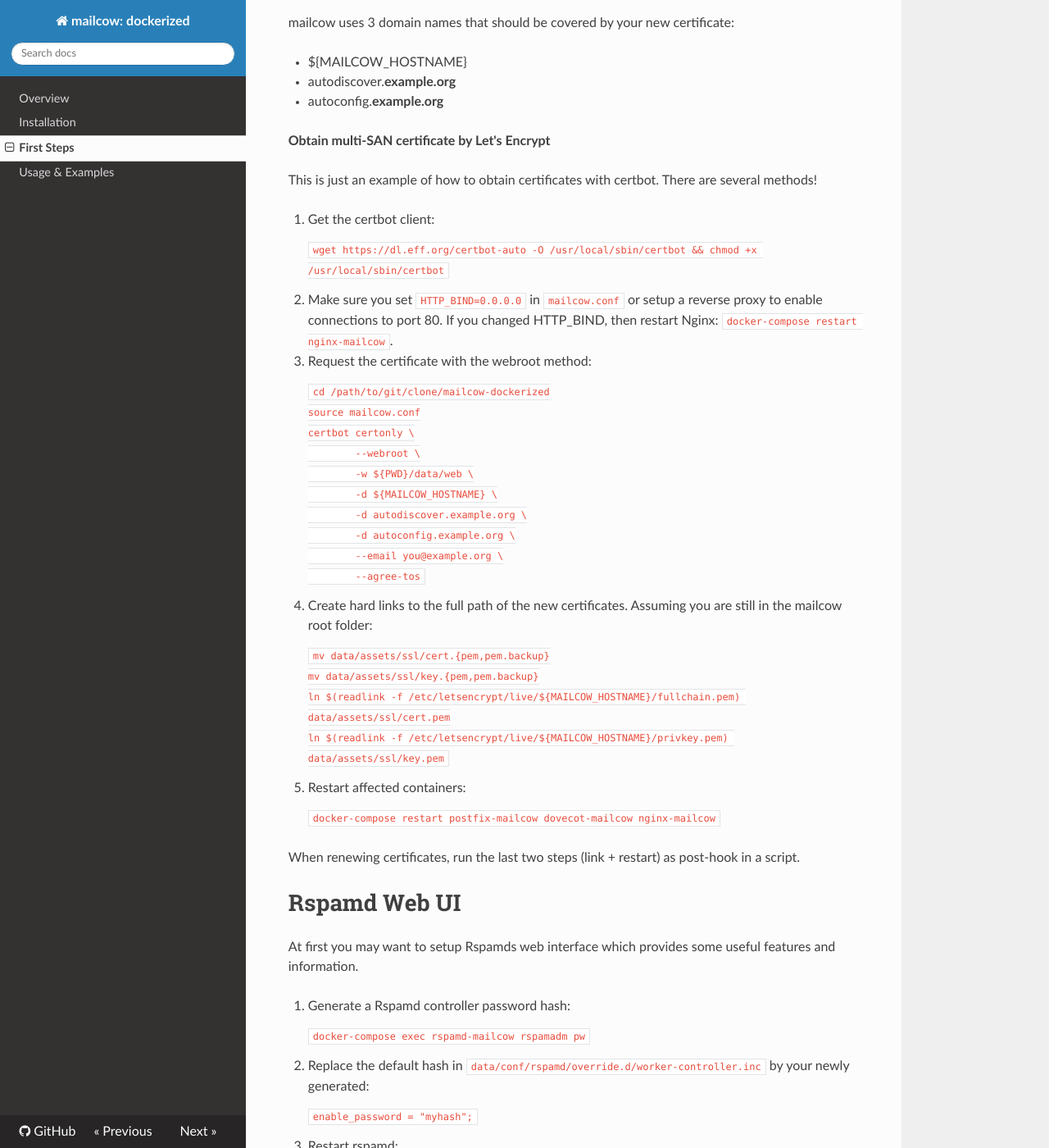
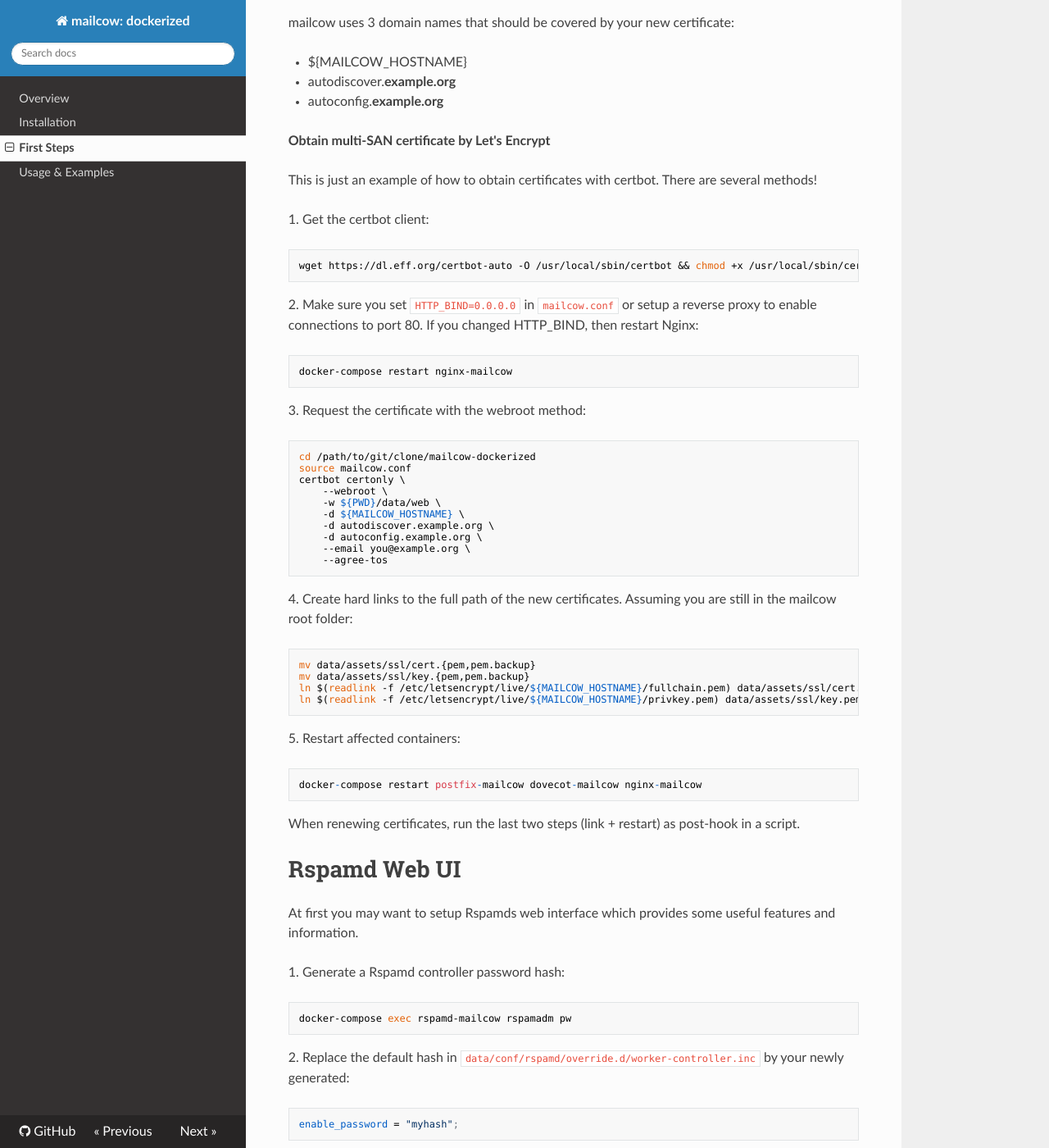
Before and after one commit to Imtiajrex/mailcow-dockerized, an MkDocs documentation site: the page built from docs/first_steps.md, in a window 1280 px wide and 1400 px high, scrolled down 217 px. Shown: the whole window at 82% size. Built offline with MkDocs 1.6.1, drawn with Linux system fonts in a browser that asks for light colours; nearby versions of some CDN libraries; old or Windows-style settings are respelled for this version of MkDocs; some of the changed text lies outside the part shown.

Commit message:
Fix docs

````diff
--- a/docs/first_steps.md
+++ b/docs/first_steps.md
@@ -12,66 +12,62 @@
 
 This is just an example of how to obtain certificates with certbot. There are several methods!
 
-1. Get the certbot client:
+1\. Get the certbot client:
+```
+wget https://dl.eff.org/certbot-auto -O /usr/local/sbin/certbot && chmod +x /usr/local/sbin/certbot
+```
 
-    ```
-    wget https://dl.eff.org/certbot-auto -O /usr/local/sbin/certbot && chmod +x /usr/local/sbin/certbot
-    ```
+2\. Make sure you set `HTTP_BIND=0.0.0.0` in `mailcow.conf` or setup a reverse proxy to enable connections to port 80. If you changed HTTP_BIND, then restart Nginx:
+```
+docker-compose restart nginx-mailcow
+```
 
-2. Make sure you set `HTTP_BIND=0.0.0.0` in `mailcow.conf` or setup a reverse proxy to enable connections to port 80. If you changed HTTP_BIND, then restart Nginx: `docker-compose restart nginx-mailcow`.
+3\. Request the certificate with the webroot method:
+```
+cd /path/to/git/clone/mailcow-dockerized
+source mailcow.conf
+certbot certonly \
+    --webroot \
+    -w ${PWD}/data/web \
+    -d ${MAILCOW_HOSTNAME} \
+    -d autodiscover.example.org \
+    -d autoconfig.example.org \
+    --email you@example.org \
+    --agree-tos
+```
 
-3. Request the certificate with the webroot method:
+4\. Create hard links to the full path of the new certificates. Assuming you are still in the mailcow root folder:
+```
+mv data/assets/ssl/cert.{pem,pem.backup}
+mv data/assets/ssl/key.{pem,pem.backup}
+ln $(readlink -f /etc/letsencrypt/live/${MAILCOW_HOSTNAME}/fullchain.pem) data/assets/ssl/cert.pem
+ln $(readlink -f /etc/letsencrypt/live/${MAILCOW_HOSTNAME}/privkey.pem) data/assets/ssl/key.pem
+```
 
-    ```
-    cd /path/to/git/clone/mailcow-dockerized
-    source mailcow.conf
-    certbot certonly \
-            --webroot \
-            -w ${PWD}/data/web \
-            -d ${MAILCOW_HOSTNAME} \
-            -d autodiscover.example.org \
-            -d autoconfig.example.org \
-            --email you@example.org \
-            --agree-tos
-    ```
-
-4. Create hard links to the full path of the new certificates. Assuming you are still in the mailcow root folder:
-
-    ```
-    mv data/assets/ssl/cert.{pem,pem.backup}
-    mv data/assets/ssl/key.{pem,pem.backup}
-    ln $(readlink -f /etc/letsencrypt/live/${MAILCOW_HOSTNAME}/fullchain.pem) data/assets/ssl/cert.pem
-    ln $(readlink -f /etc/letsencrypt/live/${MAILCOW_HOSTNAME}/privkey.pem) data/assets/ssl/key.pem
-    ```
-
-5. Restart affected containers:
-
-    ```
-    docker-compose restart postfix-mailcow dovecot-mailcow nginx-mailcow
-    ```
+5\. Restart affected containers:
+```
+docker-compose restart postfix-mailcow dovecot-mailcow nginx-mailcow
+```
 
 When renewing certificates, run the last two steps (link + restart) as post-hook in a script.
 
 # Rspamd Web UI
 At first you may want to setup Rspamds web interface which provides some useful features and information.
 
-1. Generate a Rspamd controller password hash:
+1\. Generate a Rspamd controller password hash:
+```
+docker-compose exec rspamd-mailcow rspamadm pw
+```
 
-    ```
-    docker-compose exec rspamd-mailcow rspamadm pw
-    ```
+2\. Replace the default hash in `data/conf/rspamd/override.d/worker-controller.inc` by your newly generated:
+```
+enable_password = "myhash";
+```
 
-2. Replace the default hash in `data/conf/rspamd/override.d/worker-controller.inc` by your newly generated:
-
-    ```
-    enable_password = "myhash";
-    ```
-
-3. Restart rspamd:
-
-    ```
-    docker-compose restart rspamd-mailcow
-    ```
+3\. Restart rspamd:
+```
+docker-compose restart rspamd-mailcow
+```
 
 Open https://${MAILCOW_HOSTNAME}/rspamd in a browser and login!
 
@@ -80,60 +76,58 @@
 You don't need to change the Nginx site that comes with mailcow: dockerized.
 mailcow: dockerized trusts the default gateway IP 172.22.1.1 as proxy. This is very important to control access to Rspamd's web UI.
 
-1. Make sure you change HTTP_BIND and HTTPS_BIND in `mailcow.conf` to a local address and set the ports accordingly, for example:
+1\. Make sure you change HTTP_BIND and HTTPS_BIND in `mailcow.conf` to a local address and set the ports accordingly, for example:
+```
+HTTP_BIND=127.0.0.1
+HTTP_PORT=8080
+HTTPS_PORT=127.0.0.1
+HTTPS_PORT=8443
+```
 
-    ```
-    HTTP_BIND=127.0.0.1
-    HTTP_PORT=8080
-    HTTPS_PORT=127.0.0.1
-    HTTPS_PORT=8443
-    ```
+Recreate affected containers by running `docker-compose up -d`.
 
-    Recreate affected containers by running `docker-compose up -d`.
+2\. Configure your local webserver as reverse proxy:
+**Apache 2.4**
+```
+<VirtualHost *:443>
+    ServerName mail.example.org
+    ServerAlias autodiscover.example.org
+    ServerAlias autoconfig.example.org
 
-2. Configure your local webserver as reverse proxy:
+    [...]
+    # You should proxy to a plain HTTP session to offload SSL processing
+    ProxyPass / http://127.0.0.1:8080
+    ProxyPassReverse / http://127.0.0.1:8080
+    ProxyPreserveHost On
+    your-ssl-configuration-here
+    [...]
 
-    **Apache 2.4**
-    ```
-    <VirtualHost *:443>
-        ServerName mail.example.org
-        ServerAlias autodiscover.example.org
-        ServerAlias autoconfig.example.org
+    # If you plan to proxy to a HTTPS host:
+    #SSLProxyEngine On
 
-        [...]
-        # You should proxy to a plain HTTP session to offload SSL processing
-        ProxyPass / http://127.0.0.1:8080
-        ProxyPassReverse / http://127.0.0.1:8080
-        ProxyPreserveHost On
-        your-ssl-configuration-here
-        [...]
+    # If you plan to proxy to an untrusted HTTPS host:
+    #SSLProxyVerify none
+    #SSLProxyCheckPeerCN off
+    #SSLProxyCheckPeerName off
+    #SSLProxyCheckPeerExpire off
+</VirtualHost>
+```
 
-        # If you plan to proxy to a HTTPS host:
-        #SSLProxyEngine On
+**Nginx**
+```
+server {
+    listen 443;
+    server_name mail.example.org autodiscover.example.org autoconfig.example.org;
 
-        # If you plan to proxy to an untrusted HTTPS host:
-        #SSLProxyVerify none
-        #SSLProxyCheckPeerCN off
-        #SSLProxyCheckPeerName off
-        #SSLProxyCheckPeerExpire off
-    </VirtualHost>
-    ```
-
-    **Nginx**
-    ```
-    server {
-        listen 443;
-        server_name mail.example.org autodiscover.example.org autoconfig.example.org;
-
-        [...]
-        your-ssl-configuration-here
-        location / {
-            proxy_pass http://127.0.0.1:8080;
-            proxy_set_header Host $host;
-            proxy_set_header X-Real-IP $remote_addr;
-            proxy_set_header X-Forwarded-For $proxy_add_x_forwarded_for;
-            proxy_set_header X-Forwarded-Proto $scheme;
-        }
-        [...]
+    [...]
+    your-ssl-configuration-here
+    location / {
+        proxy_pass http://127.0.0.1:8080;
+        proxy_set_header Host $host;
+        proxy_set_header X-Real-IP $remote_addr;
+        proxy_set_header X-Forwarded-For $proxy_add_x_forwarded_for;
+        proxy_set_header X-Forwarded-Proto $scheme;
     }
-    ```
+    [...]
+}
+```
````
Also changed, not shown: docs/install.md (+18 -28 lines), docs/u_and_e.md (+10 -10 lines).
